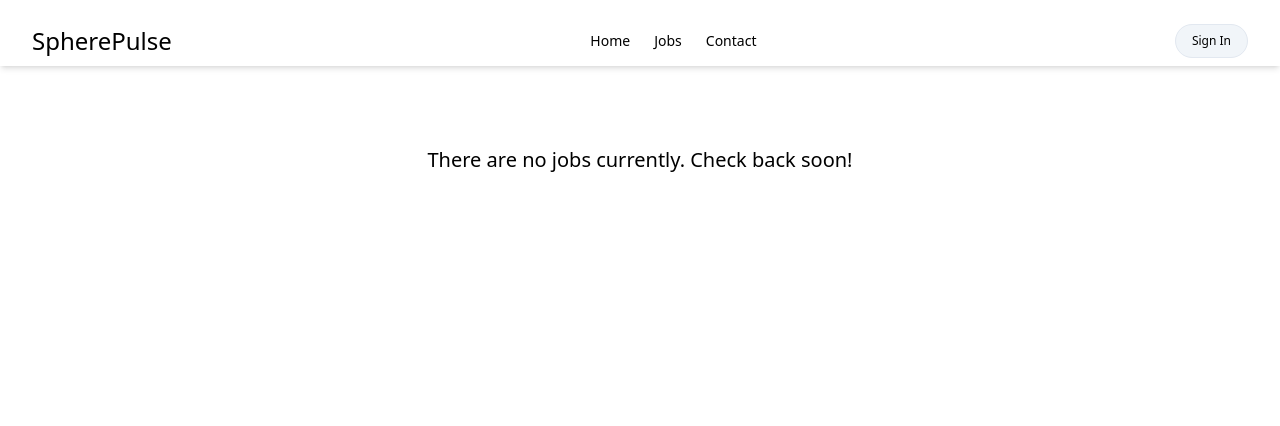
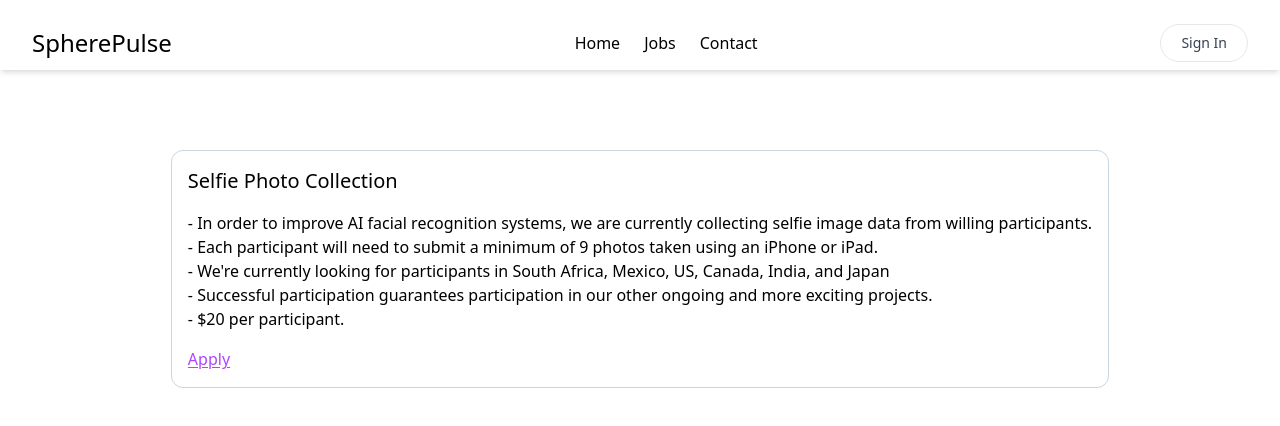
Before and after one commit to millan-amara/annotation, a React (Vite) app: page /jobs in a window 1280 px wide. Shown: the top 426 px of the page. Built offline with nearby package versions, Linux system fonts and the light colour scheme.

Commit message:
modify navbar ui

```diff
--- a/index.html
+++ b/index.html
@@ -5,6 +5,7 @@
     <!-- <link rel="icon" type="image/svg+xml" href="/src/assets/logo.png" /> -->
     <link rel="preconnect" href="https://fonts.googleapis.com">
     <link rel="preconnect" href="https://fonts.gstatic.com" crossorigin>
+    <link href="https://fonts.googleapis.com/css2?family=Inter:wght@400;500;600;700&display=swap" rel="stylesheet">
     <link href="https://fonts.googleapis.com/css2?family=IBM+Plex+Sans:ital,wght@0,100..700;1,100..700&display=swap" rel="stylesheet">
     <meta name="viewport" content="width=device-width, initial-scale=1.0" />
     <meta name="description" content="AI Data Infrastructure">
--- a/src/components/Navbar.jsx
+++ b/src/components/Navbar.jsx
@@ -9,7 +9,7 @@ function Navbar() {
     const location = useLocation();
     const isHome = location.pathname === "/";
 
-  return (
+return (
     <>
         <header
             className={`px-8 flex justify-between items-center sticky pt-6 pb-2 z-30 text-black transition-all duration-300 ${
@@ -30,19 +30,19 @@ function Navbar() {
             </button>
 
             {/* Desktop menu */}
-            <nav className="hidden text-sm sm:flex space-x-6 z-50">
-                <Link to="/" className="hover:text-purple-400">Home</Link>
-                <Link to="/jobs" className="hover:text-purple-400">Jobs</Link>
-                <Link to="/contact" className="hover:text-purple-400">Contact</Link>
+            <nav className="hidden md:flex space-x-6 z-50 ">
+                <Link to="/" className="hover:text-purple-600 transition">Home</Link>
+                <Link to="/jobs" className="hover:text-purple-600 transition">Jobs</Link>
+                <Link to="/contact" className="hover:text-purple-600 transition">Contact</Link>
             </nav>
 
-            <nav className="hidden text-sm sm:flex z-50">
-                <Link to="/login" className="border rounded-full px-4 py-2 text-xs border-slate-200 bg-slate-100 hover:bg-slate-200">Sign In</Link>
+            <nav className="hidden sm:flex z-50">
+                <Link to="/login" className="border border-gray-200 backdrop-blur-sm bg-white/60 hover:bg-white text-gray-700 text-sm font-medium px-5 py-2 rounded-full transition">Sign In</Link>
             </nav>
 
             {/* Mobile menu */}
             <div
-                className={`fixed top-0 right-0 h-screen z-50 w-3/4 max-w-xs bg-gray-800 shadow-lg transform transition-transform duration-300 ease-in-out ${
+                className={`fixed top-0 right-0 h-screen z-50 w-3/4 max-w-xs bg-gray-800 text-white shadow-lg transform transition-transform duration-300 ease-in-out ${
                     menuOpen ? "translate-x-0" : "translate-x-full"
                 } md:hidden`}
             >
@@ -56,14 +56,15 @@ function Navbar() {
                 <div className="flex flex-col mx-auto p-6 mt-10 text-base">
                     <Link to="/" onClick={() => setMenuOpen(false)} className="hover:underline py-2 mb-2">Home</Link>
                     <Link to="/jobs" onClick={() => setMenuOpen(false)} className="hover:underline py-2 mb-2">Jobs</Link>
-                    <Link to="/contact" onClick={() => setMenuOpen(false)} className="hover:underline py-2">Contact</Link>
+                    <Link to="/contact" onClick={() => setMenuOpen(false)} className="hover:underline py-2 mb-2">Contact</Link>
+                    <Link to="/login" onClick={() => setMenuOpen(false)} className="border text-black text-center rounded-full px-4 py-2 text-sm border-slate-200 bg-slate-100 hover:bg-slate-200">Sign In</Link>
                 </div>
 
                 {/* Contact Support section */}
                 <div className="absolute bottom-24 left-0 w-full text-center text-sm text-white px-4">
                     <div className="mb-1 font-semibold text-white">Let's Talk</div>
                     <div>
-                        <span className="font-medium">Email:</span> <span className="">contact@spherepulse.net</span>
+                        <span className="">contact@spherepulseapp.com</span>
                     </div>
                 </div>
             </div>
--- a/src/index.css
+++ b/src/index.css
@@ -1,4 +1,6 @@
 @import "tailwindcss";
+
+/* body { font-family: 'Inter', sans-serif; } */
 
 
 /* Contact form styling */
--- a/src/pages/Home.jsx
+++ b/src/pages/Home.jsx
@@ -29,7 +29,81 @@ const Home = () => {
     <div className="min-h-screen">
       <Navbar />
       {/* Hero Section */}
-      <section className="relative w-full md:h-screen flex-col content-end overflow-hidden">
+      {/* <section className="relative w-full md:h-screen flex-col content-end overflow-hidden">
+
+
+        <FloatingShape className="w-72 h-72 bg-blue-400 left-10 top-20" />
+        <FloatingShape className="w-56 h-56 bg-purple-500 right-10 bottom-32" />
+        <FloatingShape className="w-48 h-48 bg-pink-500 left-1/3 top-1/4" />
+
+        <div className="relative z-10 container mx-auto px-6 text-center mt-32">
+            <h1 className="text-3xl md:text-5xl font-semibold mb-4 leading-tight bg-clip-text bg-gradient-to-r from-white via-purple-300 to-white">
+              Structured Human Data
+            </h1>
+            <p className="text-base md:text-lg mb-0 max-w-2xl mx-auto">
+              We provide high-quality global AI training data
+            </p>
+            <p className="md:text-lg mb-8 max-w-2xl mx-auto">
+              with deep expertise in African languages, accents, and contexts.
+            </p>
+            <a href="#contact-section" className="px-8 py-2 text-base rounded-full shadow-xl bg-purple-400 hover:bg-purple-500 text-white cursor-pointer">
+              Get in Touch
+            </a>
+        </div>
+        <div className="relative z-10 container mx-auto px-6 text-center mt-28 pb-16">
+          <div className="mb-5 flex justify-between">
+              <h1 className="font-semibold text-xl text-start">Open Roles</h1>
+              <Link to='/jobs' className="flex items-center space-x-1 border border-slate-300 px-4 py-2 rounded-full hover:bg-slate-100 cursor-pointer">
+                <span className="text-sm">View All</span>
+                <GoArrowUpRight />
+              </Link>
+          </div>
+
+<motion.div
+  initial={{ opacity: 0, y: 20 }}
+  whileInView={{ opacity: 1, y: 0 }}
+  transition={{ duration: 0.6 }}
+  viewport={{ once: true }}
+  className="group bg-white rounded-2xl p-6 pb-0 border border-gray-100 hover:shadow-xl hover:-translate-y-1 transition-all duration-300"
+>
+          <div className="grid grid-cols-1 md:grid-cols-4 gap-x-4 gap-y-5">
+            <a href="https://docs.google.com/forms/d/e/1FAIpQLSdGV_5TfoHlb8PHMBeAS-D_jL_kRfylTg_GsnWAuoA0v4bguw/viewform?usp=sharing&ouid=107805478261826776810" target="_blank" rel="noopener noreferrer" className="border border-slate-200 md:shadow-lg px-2 py-4 rounded-lg hover:bg-slate-50 hover:border-purple-400">
+              <p className="mb-4">Language Projects</p>
+              <p>Remote | Global</p>
+              <p className="flex justify-center items-center mt-2 space-x-1 text-sm">
+                <span>Apply</span>
+                <GoArrowUpRight />
+              </p>
+            </a>
+            <Link className="border border-slate-200 shadow-lg px-2 py-4 rounded-lg hover:bg-slate-50 hover:border-purple-400">
+              <p className="mb-4">Data Annotation Specialist</p>
+              <p>Remote | English</p>
+              <p className="flex justify-center items-center mt-2 space-x-1 text-sm">
+                <span>Apply</span>
+                <GoArrowUpRight />
+              </p>
+            </Link>
+            <Link className="border border-slate-200 shadow-lg px-2 py-4 rounded-lg hover:bg-slate-50 hover:border-purple-400">
+              <p className="mb-4">iPhone Data Collection</p>
+              <p>Remote | Global</p>
+              <p className="flex justify-center items-center mt-2 space-x-1 text-sm">
+                <span>Apply</span>
+                <GoArrowUpRight />
+              </p>
+            </Link>
+            <Link className="border border-slate-200 shadow-lg px-2 py-4 rounded-lg hover:bg-slate-50 hover:border-purple-400">
+              <p className="mb-4">Data Annotator - Maths</p>
+              <p>Remote | Global</p>
+              <p className="flex justify-center items-center mt-2 space-x-1 text-sm">
+                <span>Apply</span>
+                <GoArrowUpRight />
+              </p>
+            </Link>
+          </div>
+          </motion.div>
+        </div>
+      </section> */}
+            <section className="relative w-full md:h-screen flex-col content-end overflow-hidden">
 
         {/* Parallax Floating Shapes */}
         <FloatingShape className="w-72 h-72 bg-blue-400 left-10 top-20" />
@@ -60,38 +134,38 @@ const Home = () => {
           </div>
 
           <div className="grid grid-cols-1 md:grid-cols-4 gap-x-4 gap-y-5">
-            <Link className="border border-slate-200 md:shadow-lg px-2 py-4 rounded-lg hover:bg-slate-50 hover:border-purple-400">
-              <p className="mb-4">AI Data Annotation</p>
-              <p>Remote | Swahili</p>
+            <a href='https://forms.gle/aypcdEJLNAmzi2RP9' target="_blank" rel="noopener noreferrer" className="border border-slate-200 md:shadow-lg px-2 py-4 rounded-lg hover:bg-slate-50 hover:border-purple-400">
+              <p className="mb-4">Selfie Picture Collection</p>
+              <p>Remote | Multiple</p>
               <p className="flex justify-center items-center mt-2 space-x-1 text-sm">
                 <span>Apply</span>
                 <GoArrowUpRight />
               </p>
-            </Link>
-            <Link className="border border-slate-200 shadow-lg px-2 py-4 rounded-lg hover:bg-slate-50 hover:border-purple-400">
+            </a>
+            <a href="https://forms.gle/TVL776c9M1VtWE1k7" target="_blank" rel="noopener noreferrer" className="border border-slate-200 shadow-lg px-2 py-4 rounded-lg hover:bg-slate-50 hover:border-purple-400">
               <p className="mb-4">Data Annotation Specialist</p>
               <p>Remote | English</p>
               <p className="flex justify-center items-center mt-2 space-x-1 text-sm">
                 <span>Apply</span>
                 <GoArrowUpRight />
               </p>
-            </Link>
-            <Link className="border border-slate-200 shadow-lg px-2 py-4 rounded-lg hover:bg-slate-50 hover:border-purple-400">
+            </a>
+            <a href="https://forms.gle/TVL776c9M1VtWE1k7" target="_blank" rel="noopener noreferrer" className="border border-slate-200 shadow-lg px-2 py-4 rounded-lg hover:bg-slate-50 hover:border-purple-400">
               <p className="mb-4">iPhone Data Collection</p>
               <p>Remote | Global</p>
               <p className="flex justify-center items-center mt-2 space-x-1 text-sm">
                 <span>Apply</span>
                 <GoArrowUpRight />
               </p>
-            </Link>
-            <Link className="border border-slate-200 shadow-lg px-2 py-4 rounded-lg hover:bg-slate-50 hover:border-purple-400">
+            </a>
+            <a href="https://forms.gle/TVL776c9M1VtWE1k7" target="_blank" rel="noopener noreferrer" className="border border-slate-200 shadow-lg px-2 py-4 rounded-lg hover:bg-slate-50 hover:border-purple-400">
               <p className="mb-4">Data Annotator - Maths</p>
               <p>Remote | Global</p>
               <p className="flex justify-center items-center mt-2 space-x-1 text-sm">
                 <span>Apply</span>
                 <GoArrowUpRight />
               </p>
-            </Link>
+            </a>
           </div>
         </div>
       </section>
--- a/src/pages/Jobs.jsx
+++ b/src/pages/Jobs.jsx
@@ -6,11 +6,20 @@ function Jobs() {
     <>
       <Navbar />
       <section className="py-20 px-6 max-w-6xl mx-auto">
-
         <div className='flex items-center justify-center'>
-          <h1 className='text-xl'>There are no jobs currently. Check back soon!</h1>
+          {/* <h1 className='text-xl'>There are no openings currently. Check back soon!</h1> */}
+          <a href='https://forms.gle/aypcdEJLNAmzi2RP9' target="_blank" rel="noopener noreferrer" className='border px-4 py-4 rounded-xl border-slate-300'>
+            <h1 className='text-xl mb-4'>Selfie Photo Collection</h1>
+            <ul className='mb-4'>
+              <li> - In order to improve AI facial recognition systems, we are currently collecting selfie image data from willing participants.</li>
+              <li> - Each participant will need to submit a minimum of 9 photos taken using an iPhone or iPad.</li>
+              <li> - We're currently looking for participants in South Africa, Mexico, US, Canada, India, and Japan</li>
+              <li> - Successful participation guarantees participation in our other ongoing and more exciting projects.</li>
+              <li> - $20 per participant.</li>
+            </ul>
+            <button className='text-purple-500 hover:text-purple-600 text-center underline underline-offset-2 rounded-md'>Apply</button>
+          </a>
         </div>
-
       </section>
     </>
   );
```
